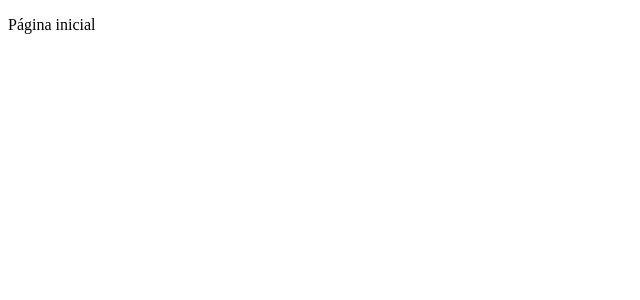
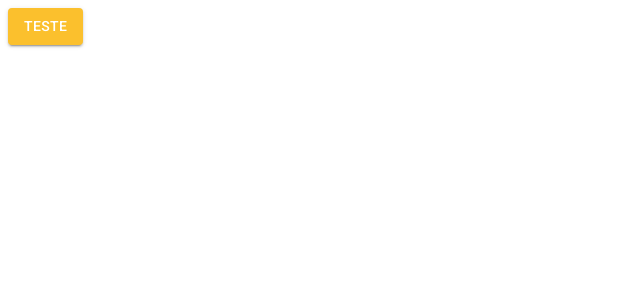
Before and after one commit to oZanella/react-ui-ts-estudo-web, a React (Create React App) app: page /pagina-inicial in a window 1280 px wide. Shown: the top 300 px of the page, without its empty margins (0-640 px from the left). Built offline with nearby package versions, Linux system fonts and the light colour scheme.

Commit message:
primeiro botão inserido

```diff
--- a/package.json
+++ b/package.json
@@ -20,6 +20,10 @@
     "web-vitals": "^2.1.4"
   },
   "dependencies": {
+    "@emotion/react": "^11.11.3",
+    "@emotion/styled": "^11.11.0",
+    "@mui/icons-material": "^5.15.11",
+    "@mui/material": "^5.15.11",
     "react": "^18.2.0",
     "react-dom": "^18.2.0",
     "react-router-dom": "6.22",
--- a/public/index.html
+++ b/public/index.html
@@ -8,6 +8,13 @@
   <meta name="theme-color" content="#000000" />
   <meta name="description" content="Cadastros básicos" />
   <link rel="apple-touch-icon" href="%PUBLIC_URL%/logo192.png" />
+  <link rel="preconnect" href="https://fonts.googleapis.com" />
+  <link rel="preconnect" href="https://fonts.gstatic.com" crossorigin />
+  <link rel="stylesheet" href="https://fonts.googleapis.com/css2?family=Roboto:wght@300;400;500;700&display=swap" />
+
+  <link rel="stylesheet" href="https://fonts.googleapis.com/icon?family=Material+Icons" />
+  <link rel="stylesheet" href="https://fonts.googleapis.com/icon?family=Material+Icons" />
+
 
   <link rel="manifest" href="%PUBLIC_URL%/manifest.json" />
 
--- a/src/App.tsx
+++ b/src/App.tsx
@@ -1,11 +1,15 @@
 import { BrowserRouter } from "react-router-dom";
 
 import { AppRoutes } from "./routes";
+import { ThemeProvider } from "@emotion/react";
+import { LigthTheme } from "./shared/themes";
 
 export const App = () => {
   return (
-    <BrowserRouter>
-    <AppRoutes />
-    </BrowserRouter>
+    <ThemeProvider theme={LigthTheme}>
+      <BrowserRouter>
+        <AppRoutes />
+      </BrowserRouter>
+    </ThemeProvider>
   );
 }
--- a/src/routes/index.tsx
+++ b/src/routes/index.tsx
@@ -1,10 +1,11 @@
+import { Button, ButtonGroupContext } from "@mui/material";
 import { Navigate, Route, Routes } from "react-router-dom";
 
 export const AppRoutes = () => {
 
     return (
         <Routes>
-            <Route path="/pagina-inicial" element={<p>Página inicial</p>} />
+            <Route path="/pagina-inicial" element={<Button variant="contained" color='primary'>Teste</Button>}/>
 
             <Route path="*" element={<Navigate to="/pagina-inicial" />} />
         </Routes>
--- /dev/null
+++ b/src/shared/themes/Light.ts
@@ -0,0 +1,23 @@
+import { createTheme } from "@mui/material";
+import { cyan, yellow } from "@mui/material/colors";
+
+export const LigthTheme = createTheme({
+    palette: {
+        primary: {
+            main: yellow[700],
+            dark: yellow[800],
+            light: yellow[500],
+            contrastText: '#ffffff',
+        },
+        secondary: {
+            main: cyan[500],
+            dark: cyan[400],
+            light: cyan[300],
+            contrastText: '#ffffff',
+        },
+        background: {
+            default: '#f7f6f3',
+            paper: '#ffffff',
+        }
+    }
+})
--- a/src/shared/themes/index.ts
+++ b/src/shared/themes/index.ts
@@ -1 +1 @@
-export { };
+export * from './Light';
```
Also changed, not shown: 1 other file (tests, documents, lock files or other folders).
